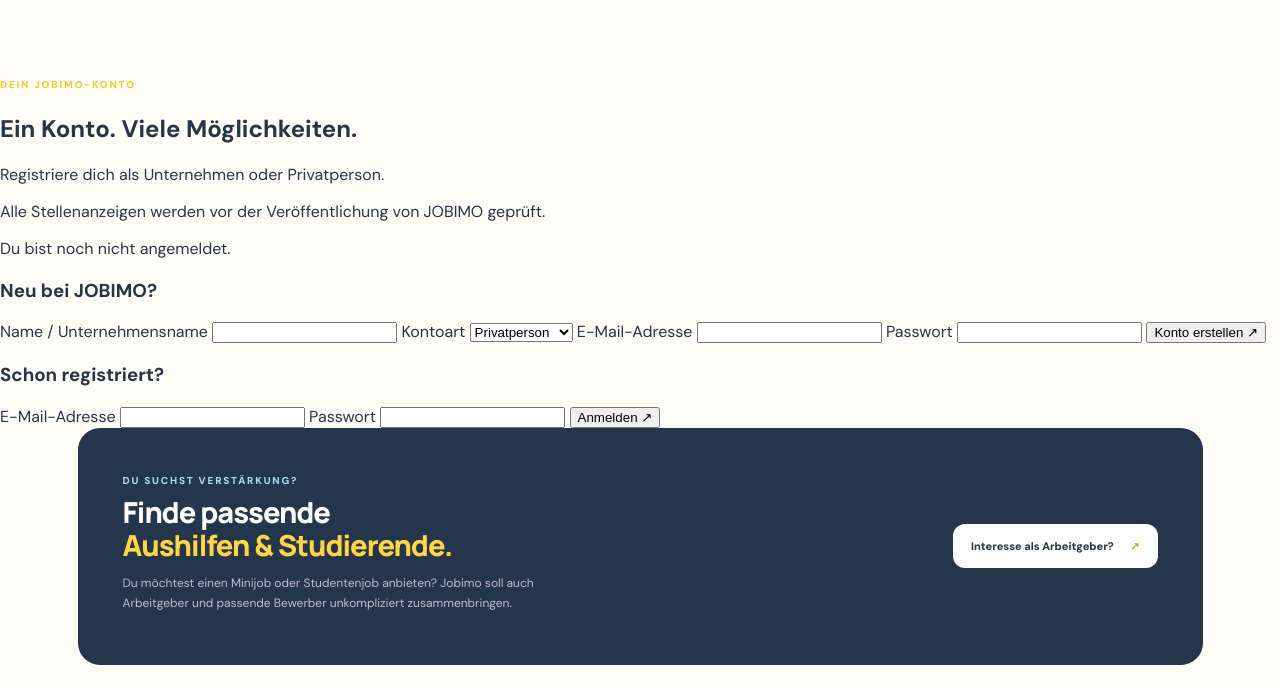
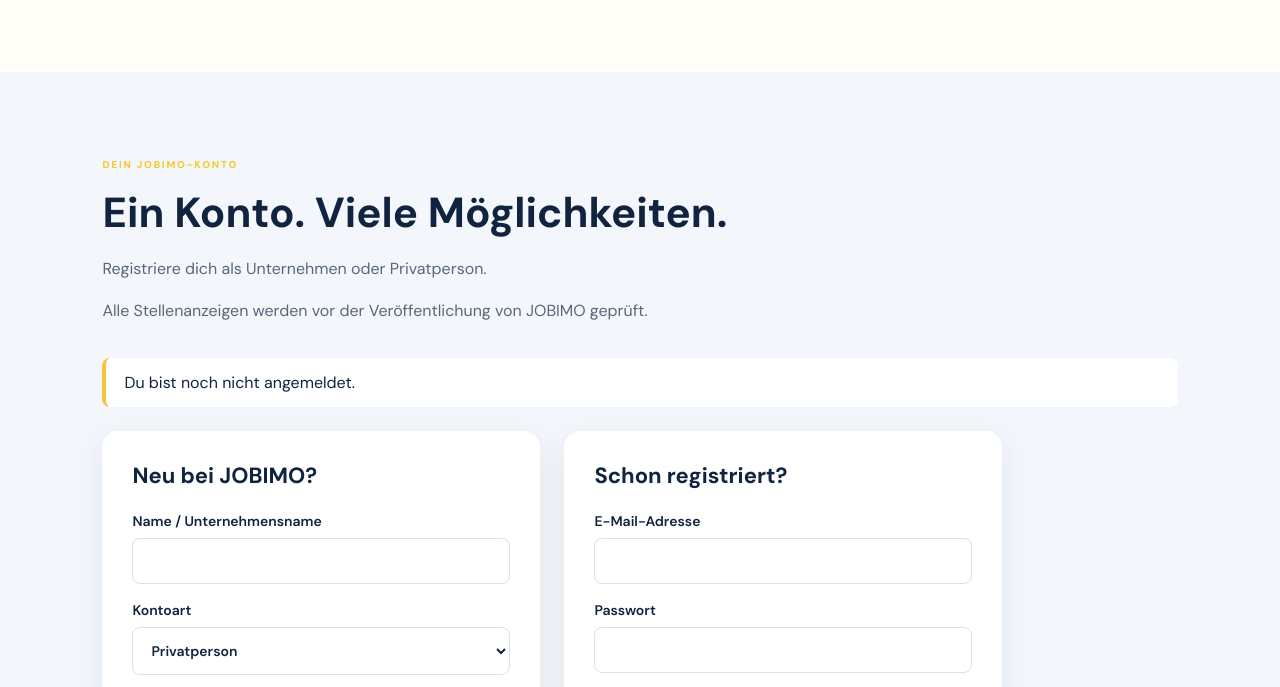
Before and after one commit to aiviwodke/jobimo-website, a website: page index.html in a window 1280 px wide. Shown: the part 2205-2892 px from the top of the page. Drawn offline with nearby package versions, Linux system fonts and the light colour scheme; no server answers.

Commit message:
Update styles.css

```diff
--- a/styles.css
+++ b/styles.css
@@ -18,3 +18,127 @@
 /* Live-Bewerbungslink */
 .job-bottom a{color:var(--purple-dark);font-weight:800;text-decoration:none}
 .job-bottom a:hover{text-decoration:underline}
+/* JOBIMO – Registrierungsbereich */
+
+.account-section {
+  padding: 80px 8%;
+  background: #f3f7fb;
+}
+
+.account-intro {
+  max-width: 650px;
+  margin-bottom: 35px;
+}
+
+.account-intro h2 {
+  color: #10233f;
+  font-size: clamp(28px, 4vw, 42px);
+  margin: 12px 0;
+}
+
+.account-intro p {
+  color: #596779;
+  line-height: 1.6;
+}
+
+.account-status {
+  margin-bottom: 24px;
+  padding: 14px 18px;
+  background: #ffffff;
+  border-left: 4px solid #f5c542;
+  border-radius: 8px;
+  color: #10233f;
+}
+
+.account-forms {
+  display: grid;
+  grid-template-columns: repeat(2, minmax(0, 1fr));
+  gap: 24px;
+  max-width: 900px;
+}
+
+.account-card {
+  display: flex;
+  flex-direction: column;
+  gap: 17px;
+  padding: 30px;
+  background: #ffffff;
+  border-radius: 16px;
+  box-shadow: 0 8px 28px rgba(16, 35, 63, 0.08);
+}
+
+.account-card h3 {
+  margin: 0 0 5px;
+  color: #10233f;
+  font-size: 22px;
+}
+
+.account-card label {
+  display: flex;
+  flex-direction: column;
+  gap: 8px;
+  color: #10233f;
+  font-weight: 600;
+  font-size: 14px;
+}
+
+.account-card input,
+.account-card select {
+  width: 100%;
+  box-sizing: border-box;
+  padding: 13px 14px;
+  border: 1px solid #d8e0e9;
+  border-radius: 8px;
+  background: #ffffff;
+  color: #10233f;
+  font: inherit;
+}
+
+.account-card input:focus,
+.account-card select:focus {
+  outline: 2px solid #f5c542;
+  border-color: #f5c542;
+}
+
+.account-card button,
+#signedInPanel button {
+  padding: 14px 20px;
+  border: none;
+  border-radius: 8px;
+  background: #f5c542;
+  color: #10233f;
+  font-weight: 700;
+  font-size: 15px;
+  cursor: pointer;
+}
+
+.account-card button:hover,
+#signedInPanel button:hover {
+  background: #e9b82d;
+}
+
+#signedInPanel {
+  max-width: 600px;
+  padding: 30px;
+  background: #ffffff;
+  border-radius: 16px;
+  color: #10233f;
+}
+
+#signedInPanel[hidden] {
+  display: none;
+}
+
+@media (max-width: 700px) {
+  .account-section {
+    padding: 55px 6%;
+  }
+
+  .account-forms {
+    grid-template-columns: 1fr;
+  }
+
+  .account-card {
+    padding: 23px;
+  }
+}
```
